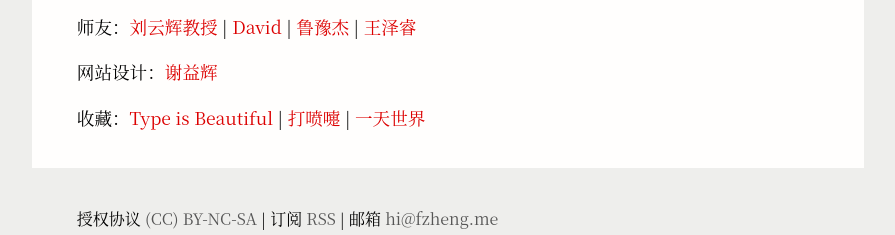
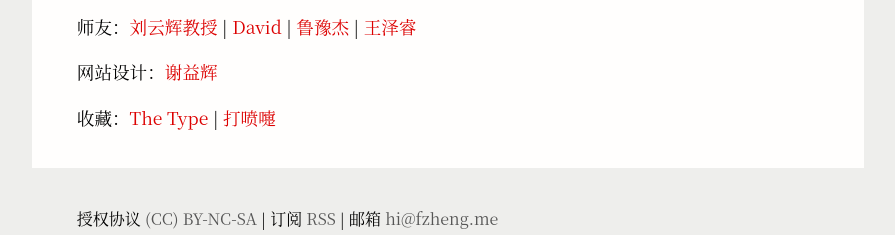
Before and after one commit to izhengfan/izhengfan.github.io, a Jekyll site: the page built from pages/5cnabout.md, in a window 1280 px wide. Shown: the part 1865-2100 px from the top of the page, without its empty margins (192-1087 px from the left). Built offline with Jekyll 4.4.1, drawn with Linux system fonts in a browser that asks for light colours.

```diff
--- a/pages/5cnabout.md
+++ b/pages/5cnabout.md
@@ -64,8 +64,8 @@ permalink: /cnabout/
 个人：[Github](https://github.com/izhengfan) \| [知乎](http://www.zhihu.com/people/izhengfan)
 
 师友：[刘云辉教授](http://www.mae.cuhk.edu.hk/people/list.php?name=yhliu) \|
-[David](http://www.mypolyuweb.hk/dnavar/) \| [鲁豫杰](https://ytdonkey3456.wixsite.com/yjlu/) \| [王泽睿](http://www.wangzerui.com)
+[David](https://www.polyu.edu.hk/me/david/) \| [鲁豫杰](https://ytdonkey3456.wixsite.com/yjlu/) \| [王泽睿](http://www.wangzerui.com)
 
-网站设计：[谢益辉](http://yihui.name/cn/)
+网站设计：[谢益辉](http://yihui.org/cn/)
 
-收藏：[Type is Beautiful](http://www.typeisbeautiful.com/) \| [打喷嚏](https://dapenti.com/) \| [一天世界](https://blog.yitianshijie.net/)
+收藏：[The Type](https://thetype.com/) \| [打喷嚏](https://dapenti.com/)
```
Also changed, not shown: pages/1about.md (+1 -1 lines).
